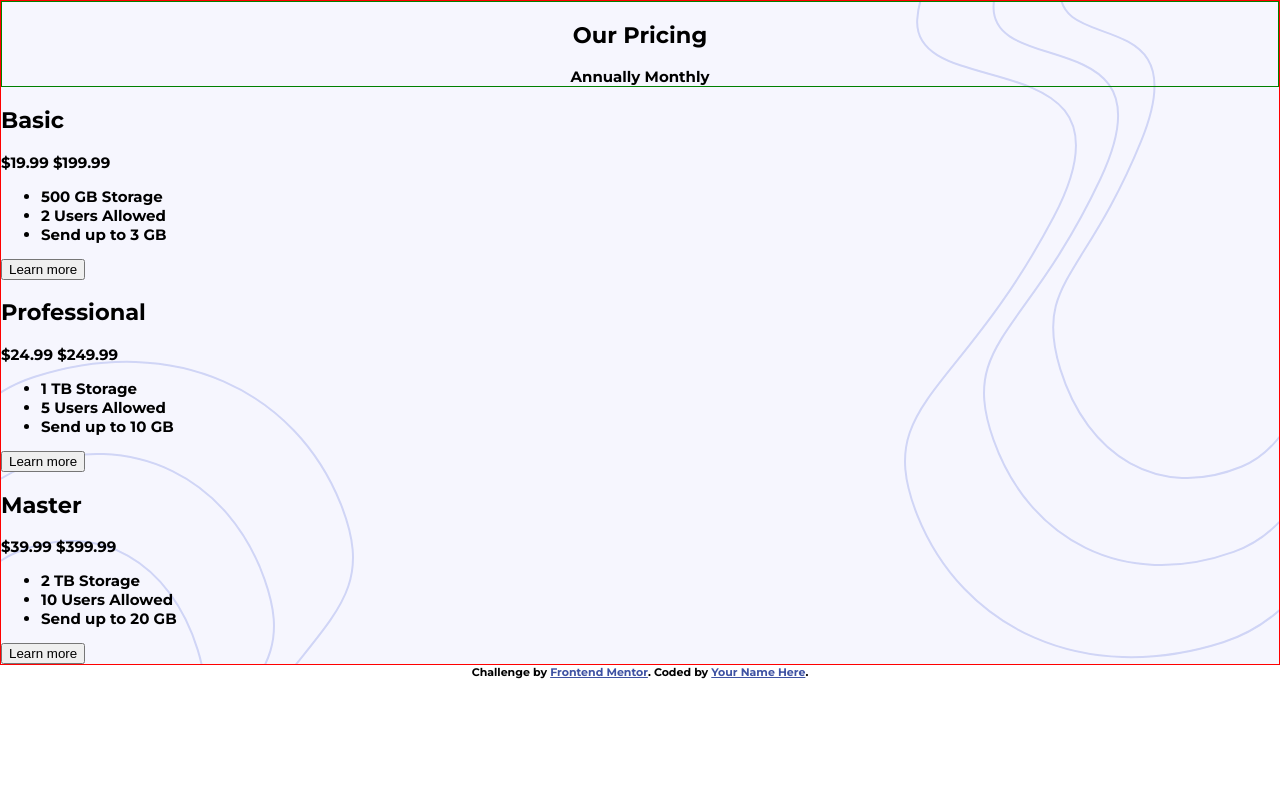
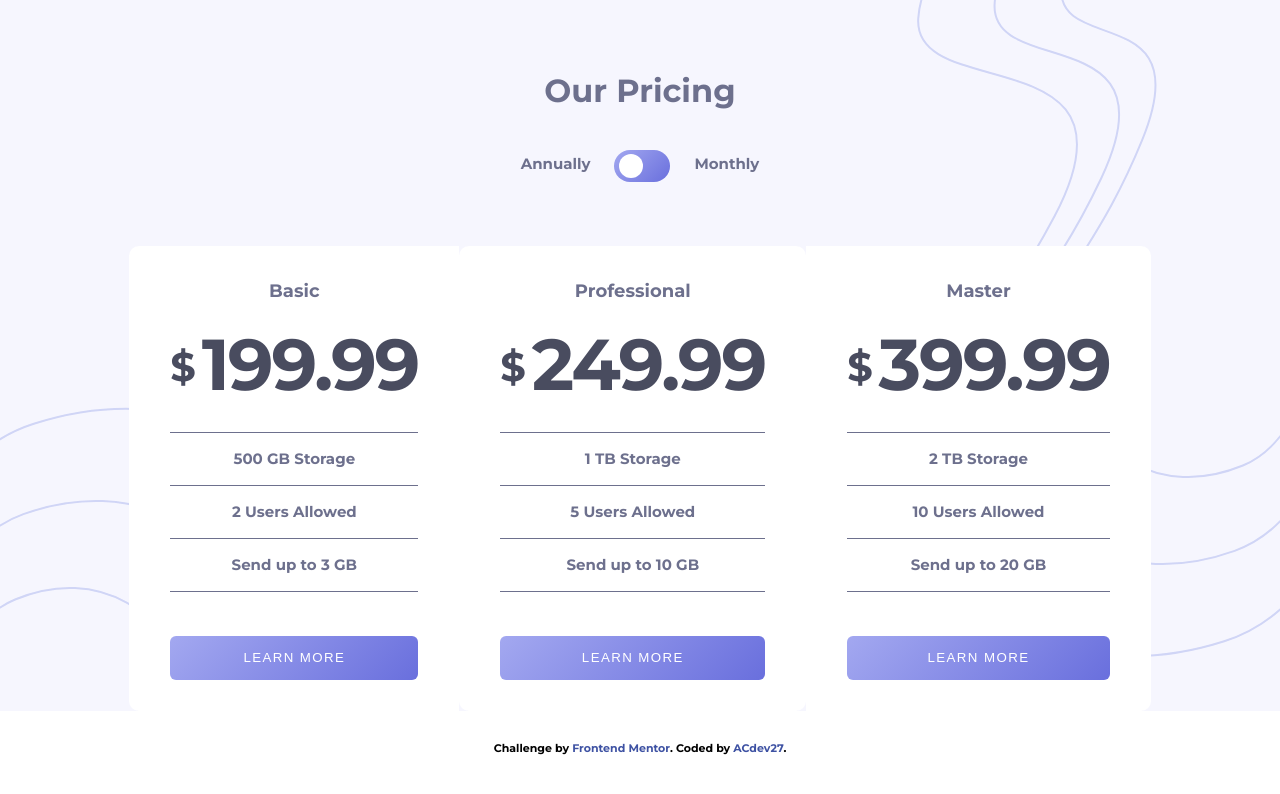
Before and after one commit to ACdev27/fm_pricing_component_toggle, a plain HTML site: page index.html in a window 1280 px wide. Drawn offline with Linux system fonts and the light colour scheme.

Commit message:
Completed base card styles

```diff
--- a/index.html
+++ b/index.html
@@ -13,20 +13,18 @@
     <section class="pricing">
       <div class="pricing__header">
         <h1 class="pricing__heading">Our Pricing</h1>
-        <div class="pricing__toggle">
-          Annually
-          Monthly
+        <div class="pricing__selector">
+          <div>Annually</div>
+          <div class="pricing__toggle"></div>
+          <div>Monthly</div>
         </div>
       </div>
 
       <div class="pricing__cards">
 
-        <div class="pricing__card">
+        <div class="pricing__card pricing__card--left-round-corners">
           <h2 class="pricing__package-type">Basic</h2>
-          <div class="pricing__price">
-            &dollar;19.99
-            &dollar;199.99
-          </div>
+          <div class="pricing__price"><span>&dollar;</span>199.99</div>
           <ul class="pricing__features">
             <li>500 GB Storage</li>
             <li>2 Users Allowed</li>
@@ -35,12 +33,9 @@
           <button class="btn">Learn more</button>
         </div><!-- End of pricing__card -->
 
-        <div class="pricing__card">
+        <div class="pricing__card pricing__card--left-round-corners pricing__card--right-round-corners">
           <h2 class="pricing__package-type">Professional</h2>
-          <div class="pricing__price">
-            &dollar;24.99
-            &dollar;249.99
-          </div>
+          <div class="pricing__price"><span>&dollar;</span>249.99</div>
           <ul class="pricing__features">
             <li>1 TB Storage</li>
             <li>5 Users Allowed</li>
@@ -49,12 +44,9 @@
           <button class="btn">Learn more</button>
         </div><!-- End of pricing__card -->
 
-        <div class="pricing__card">
+        <div class="pricing__card pricing__card--right-round-corners">
           <h2 class="pricing__package-type">Master</h2>
-          <div class="pricing__price">
-            &dollar;39.99
-            &dollar;399.99
-          </div>
+          <div class="pricing__price"><span>&dollar;</span>399.99</div>
           <ul class="pricing__features">
             <li>2 TB Storage</li>
             <li>10 Users Allowed</li>
@@ -68,7 +60,7 @@
 
   <div class="attribution">
     Challenge by <a href="https://www.frontendmentor.io?ref=challenge" target="_blank">Frontend Mentor</a>.
-    Coded by <a href="#">Your Name Here</a>.
+    Coded by <a href="https://www.frontendmentor.io/profile/ACdev27">ACdev27</a>.
   </div>
 </body>
 </html>
--- a/style.css
+++ b/style.css
@@ -4,12 +4,6 @@
 - Mobile: 375px
 - Desktop: 1440px
 */
-
-/* *, *::before, *::after {
-  box-sizing: border-box;
-  margin: 0;
-  padding: 0;
-} */
 
 :root {
   --very-light-gray-blue: hsl(240, 78%, 98%);
@@ -28,32 +22,145 @@ body {
 }
 
 .pricing {
-  border: 1px solid red;
   box-sizing: border-box;
   max-width: 1440px;
   width: 100%;
-  margin: 0px auto;
+  margin: 0 auto;
+  padding: 0 195px;
   background: url('images/bg-top.svg') no-repeat top right, url('images/bg-bottom.svg') no-repeat bottom left;
   background-color: var(--very-light-gray-blue);
 }
 .pricing__header {
-  border: 1px solid green;
   display: flex;
   flex-direction: column;
   align-items: center;
 }
+.pricing__heading {
+  margin: 71px 0 0 0;
+  font-weight: bold;
+  font-size: 3.2rem;
+  line-height: 3.9rem;
+  color: var(--gray-blue);
+}
+.pricing__selector {
+  display: flex;
+  flex-direction: row;
+  margin: 40px 0 0 0;
+  font-weight: bold;
+  font-size: 1.5rem;
+  line-height: 2.8rem;
+  color: var(--gray-blue);
+}
+.pricing__toggle {
+  position: relative;
+  width: 56px;
+  height: 32px;
+  margin: 0 24px 0 24px;
+  border-radius: 16px;
+  background: linear-gradient(135deg, hsl(236, 72%, 79%), hsl(237, 63%, 64%));
+}
+.pricing__toggle::before {
+  content: '';
+  background-color: white;
+  width: 24px;
+  height: 24px;
+  position: absolute;
+  top: 4px;
+  left: 5px;
+  border-radius: 50%;
+}
 
+.pricing__cards {
+  display: flex;
+  flex-direction: row;
+  justify-content: center;
+  align-items: center;
+  margin: 64px 0 0 0;
+}
 .pricing__card {
-/* background: linear-gradient(90deg, hsl(236, 72%, 79%), hsl(237, 63%, 64%)); */
+  display: flex;
+  flex-direction: column;
+  align-items: center;
+  width: 100%;
+  max-width: 350px;
+  padding: 0 41px;
+  background-color: #ffffff;
+  /* background: linear-gradient(90deg, hsl(236, 72%, 79%), hsl(237, 63%, 64%)); */
+}
+.pricing__card--left-round-corners {
+  border-top-left-radius: 10px;
+  border-bottom-left-radius: 10px;
+}
+.pricing__card--right-round-corners {
+  border-top-right-radius: 10px;
+  border-bottom-right-radius: 10px;
 }
 
 
 
 
 
+.pricing__package-type {
+  color: var(--gray-blue);
+  font-weight: bold;
+  font-size: 1.8rem;
+  line-height: 2.8rem;
+  margin: 31px 0 0 0;
+}
+.pricing__price {
+  font-size: 7.2rem;
+  line-height: 7.1rem;
+  letter-spacing: -2.16px;
+  color: var(--dark-gray-blue);
+  margin: 24px 0 0 0;
+  }
+.pricing__price span {
+  font-size: 4rem;
+  line-height: 4.9rem;
+  letter-spacing: -1.2px;
+  vertical-align: 9px;
+  margin-right: 7px;
+}
+.pricing__features {
+  width: 100%;
+  margin: 32px 0 0 0;
+  padding: 0;
+  list-style-type: none;
+}
+.pricing__features li {
+  font-size: 1.5rem;
+  line-height: 2.8rem;
+  text-align: center;
+  color: var(--gray-blue);
+  border-top: 1px solid var(--gray-blue);
+  padding-top: 12px;
+  margin-bottom: 12px;
+}
+.pricing__features li:last-child {
+  border-bottom: 1px solid var(--gray-blue);
+  padding-bottom: 12px;
+}
+.btn {
+  display: inline-block;
+  width: 100%;
+  margin: 32px 31px 31px 31px;
+  padding: 14px 0;
+  border: none;
+  outline: none;
+  border-radius: 6px;
+  color: #ffffff;
+  background: linear-gradient(135deg, hsl(236, 72%, 79%), hsl(237, 63%, 64%));
+  cursor: pointer;
+  font-size: 1.33rem;
+  line-height: 1.6rem;
+  text-align: center;
+  letter-spacing: 1.39286px;
+  text-transform: uppercase;
+}
 
 
 
 
-.attribution { font-size: 11px; text-align: center; }
-.attribution a { color: hsl(228, 45%, 44%); }
+
+.attribution { font-size: 11px; text-align: center; margin-top: 30px; }
+.attribution a { color: hsl(228, 45%, 44%); text-decoration: none; }
```
